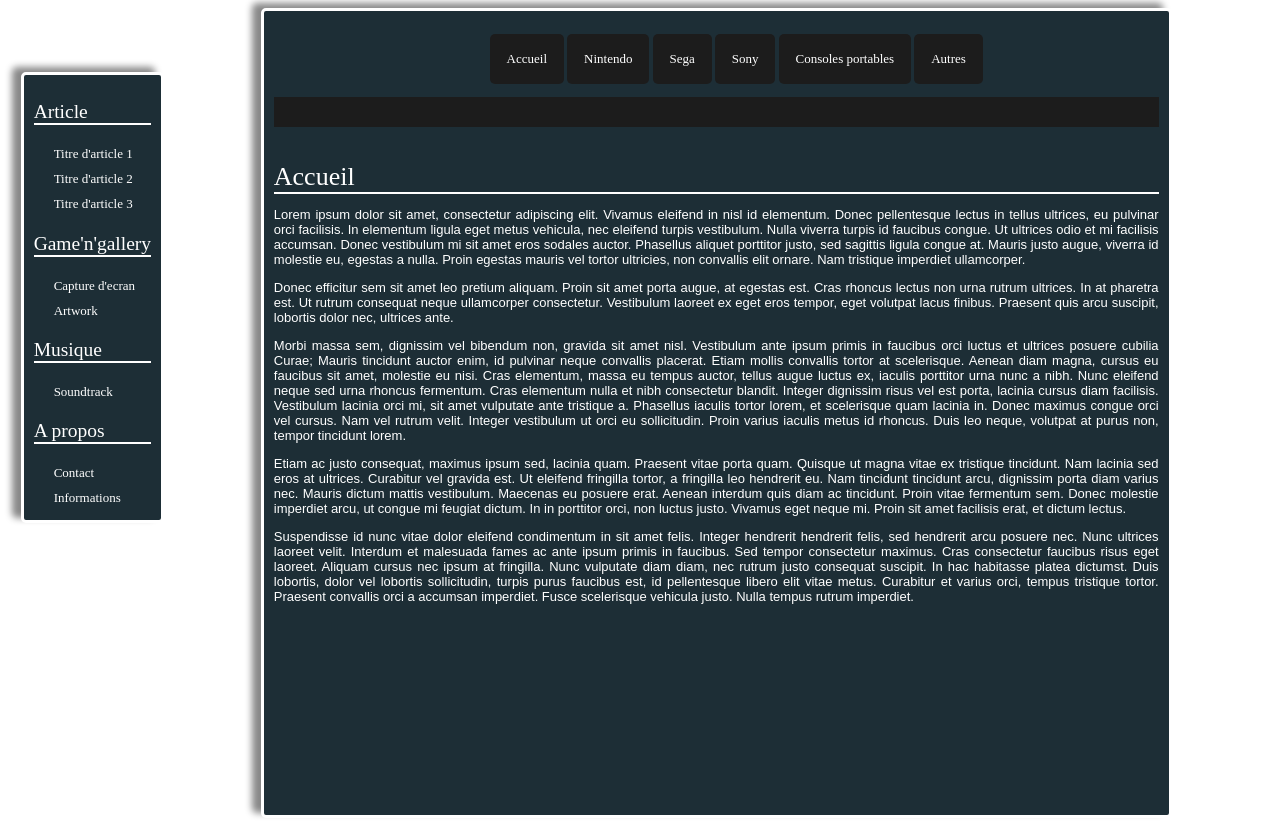
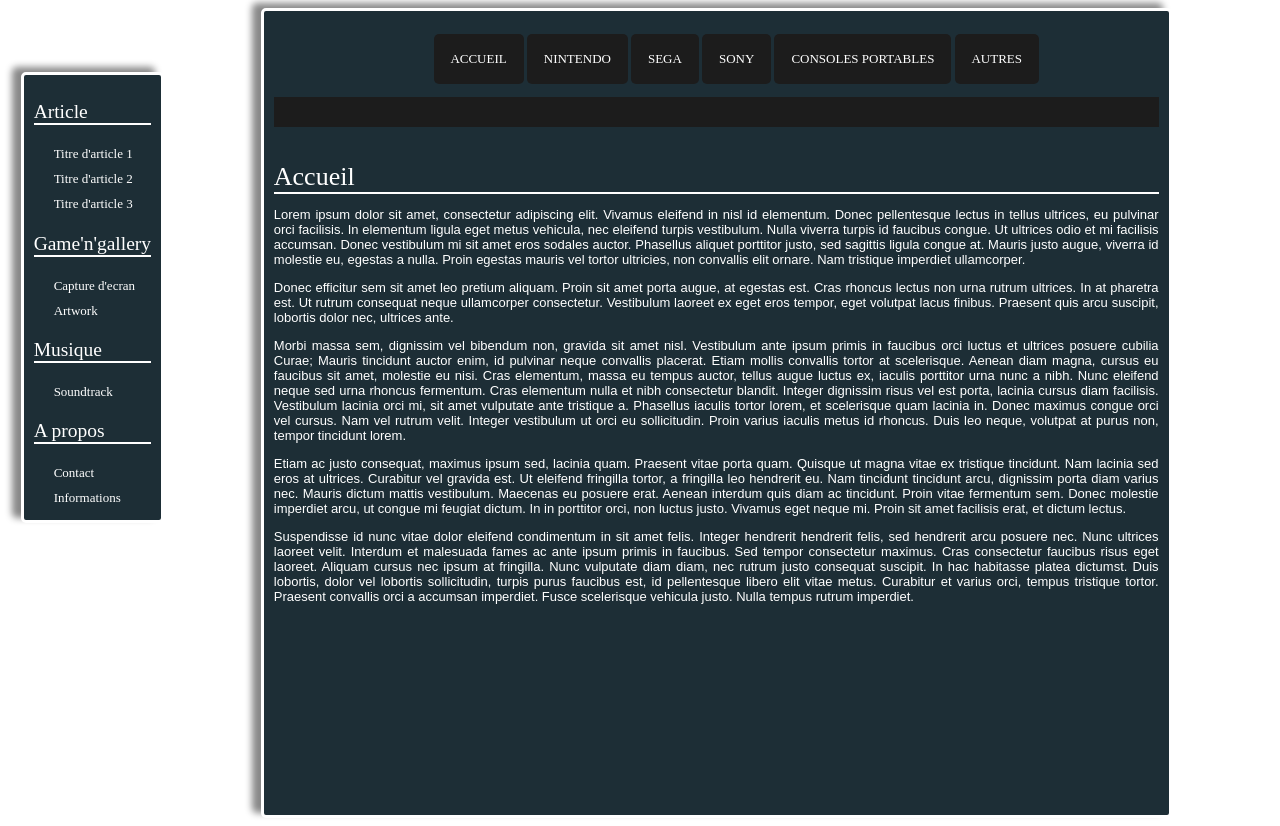
Before and after one commit to yazillux/site, a plain HTML site: page index.html in a window 1280 px wide. Drawn offline with Linux system fonts and the light colour scheme; a web font is replaced by a local one.

Commit message:
Update style.css

```diff
--- a/style.css
+++ b/style.css
@@ -94,7 +94,7 @@ p
 {
 	color:white;
 	border: 3px solid white;
-	text-decoration: uppercase;
+	text-transform: uppercase;
 	border-width: 0px 0px 20px;
 	border-bottom: 30px solid #1C1C1C;
 	margin-bottom: 4%;
@@ -141,7 +141,6 @@ p
 	display : block;
 	margin-left : -20px;
 	color: white;
-	padding : auto;
 	text-decoration:none;
 }
 
```
